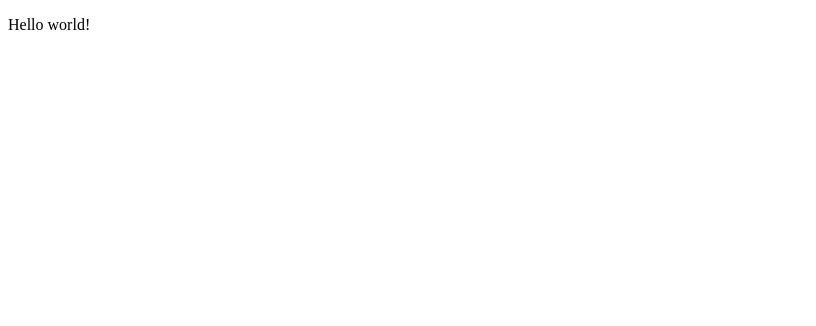
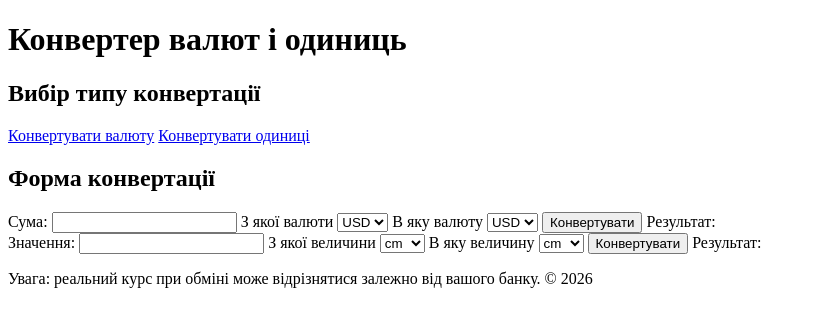
Before and after one commit to sonyua2007/unit-currency-converter, a plain HTML site: page index.html in a window 1280 px wide. Shown: the whole page, without its empty margins (0-816 px from the left). Drawn offline with Linux system fonts and the light colour scheme.

Commit message:
зроблено структуру body

```diff
--- a/index.html
+++ b/index.html
@@ -7,10 +7,73 @@
     <link rel="stylesheet" href="css/style.css" />
   </head>
   <body>
-    <!-- Шапка з назвою -->
-    <!-- Основний вміст: вибір типу конвертації, введення значення й одиниць, результат -->
-    <!-- Підвал -->
-    <p>Hello world!</p>
+    <header>
+      <h1>Конвертер валют і одиниць</h1>
+    </header>
+    <main>
+      <section id="type">
+        <h2>Вибір типу конвертації</h2>
+        <a href="#currancy">Конвертувати валюту</a>
+        <a href="#measurment">Конвертувати одиниці</a>
+      </section>
+      <section id="form">
+        <h2>Форма конвертації</h2>
+        <form id="currancy">
+          <label for="number-of-currency">Сума: </label>
+          <input type="number" id="number-of-currency" />
+
+          <label for="from-which-currency">З якої валюти</label>
+          <select id="from-which-currency">
+            <option>USD</option>
+            <option>UAH</option>
+            <option>EUR</option>
+            <option>GBP</option>
+            <option>JPY</option>
+          </select>
+
+          <label for="in-what-currency">В яку валюту</label>
+          <select id="in-what-currency">
+            <option>USD</option>
+            <option>UAH</option>
+            <option>EUR</option>
+            <option>GBP</option>
+            <option>JPY</option>
+          </select>
+
+          <input type="submit" value="Конвертувати" />
+          <label for="result-currancy">Результат: </label>
+          <output id="result-currancy"></output>
+        </form>
+        <form id="measurment">
+          <label for="number-of-measurement">Значення: </label>
+          <input type="number" id="number-of-measurement" />
+
+          <label for="from-which-measurment">З якої величини</label>
+          <select id="from-which-measurment">
+            <option>cm</option>
+            <option>mm</option>
+            <option>m</option>
+          </select>
+
+          <label for="in-what-measurments">В яку величину</label>
+          <select id="in-what-measurments">
+            <option>cm</option>
+            <option>mm</option>
+            <option>m</option>
+          </select>
+
+          <input type="submit" value="Конвертувати" />
+          <label for="result-measurment">Результат: </label>
+          <output id="result-measurment"></output>
+        </form>
+      </section>
+    </main>
+    <footer>
+      <p>
+        Увага: реальний курс при обміні може відрізнятися залежно від вашого
+        банку. &copy; 2026
+      </p>
+    </footer>
     <script src="js/app.js"></script>
   </body>
 </html>
```
